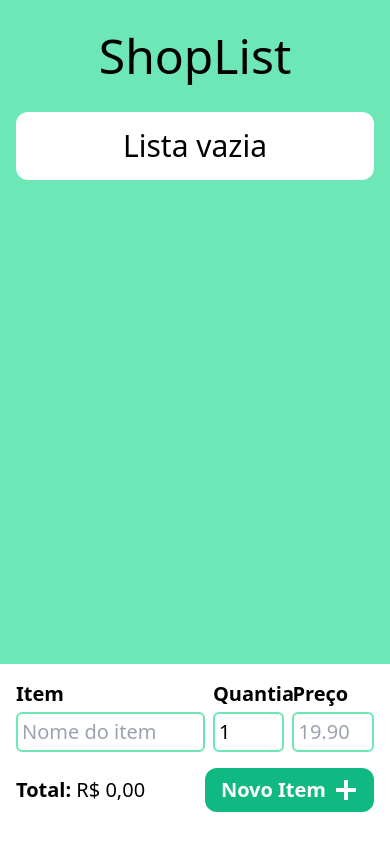
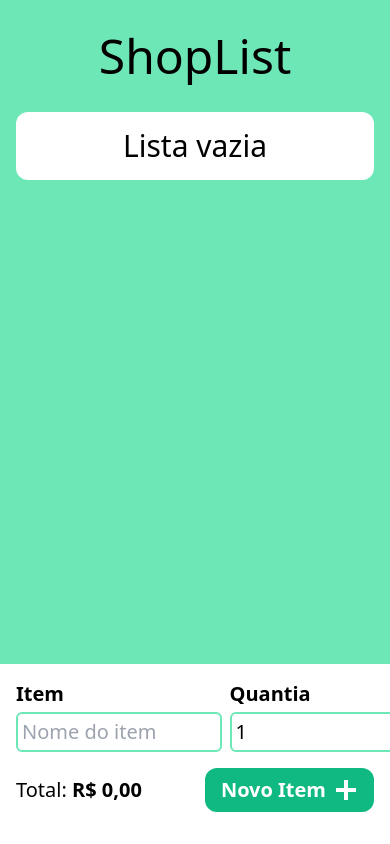
Before and after one commit to ruuuff/shoplist-react, a React (Create React App) app: page / in a window 390 px wide. Built offline with nearby package versions, Linux system fonts and the light colour scheme.

Commit message:
responsive grid

```diff
--- a/src/components/Form.jsx
+++ b/src/components/Form.jsx
@@ -33,14 +33,16 @@ export default function Form({ addItem, total }) {
     <div>
       <form onSubmit={onSubmit} className="p-4 tablet:pb-8">
         <div className="max-w-3xl mx-auto">
-          <div className="grid grid-cols-[55%,20%,25%] mb-4">
+          <div className="grid grid-cols-12 gap-2 mb-4">
+            <div className="col-span-7 small:col-span-6">
               <Input
                 id="item"
                 label="Item"
                 reference={itemRef}
                 placeholder="Nome do item"
-              pr
               />
+            </div>
+            <div className="col-span-5 flex gap-2 small:col-span-6">
               <Input
                 id="amount"
                 label="Quantia"
@@ -55,12 +57,12 @@ export default function Form({ addItem, total }) {
                 reference={priceRef}
                 placeholder="19.90"
                 decimal
-              pl
               />
             </div>
-          <div className="flex items-center justify-between">
-            <div>
-              <span className="font-semibold">Total:</span> {total}
+          </div>
+          <div className="flex items-center justify-between gap-4">
+            <div className="truncate">
+              Total: <span className="font-semibold">{total}</span>
             </div>
             <div>
               <SubmitButton label="Novo Item" />
```
Lines whose indentation alone changed are shown as unchanged.
